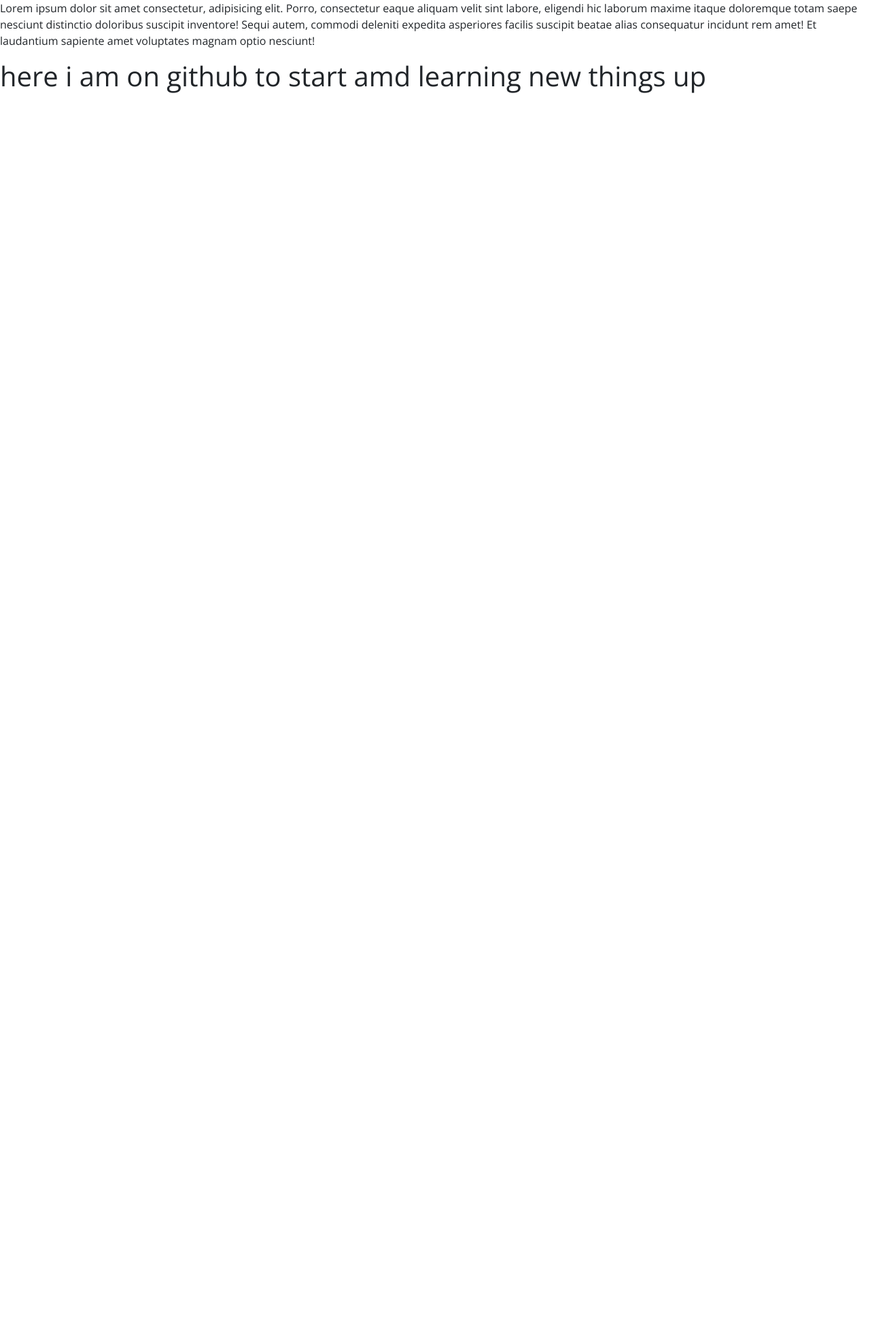
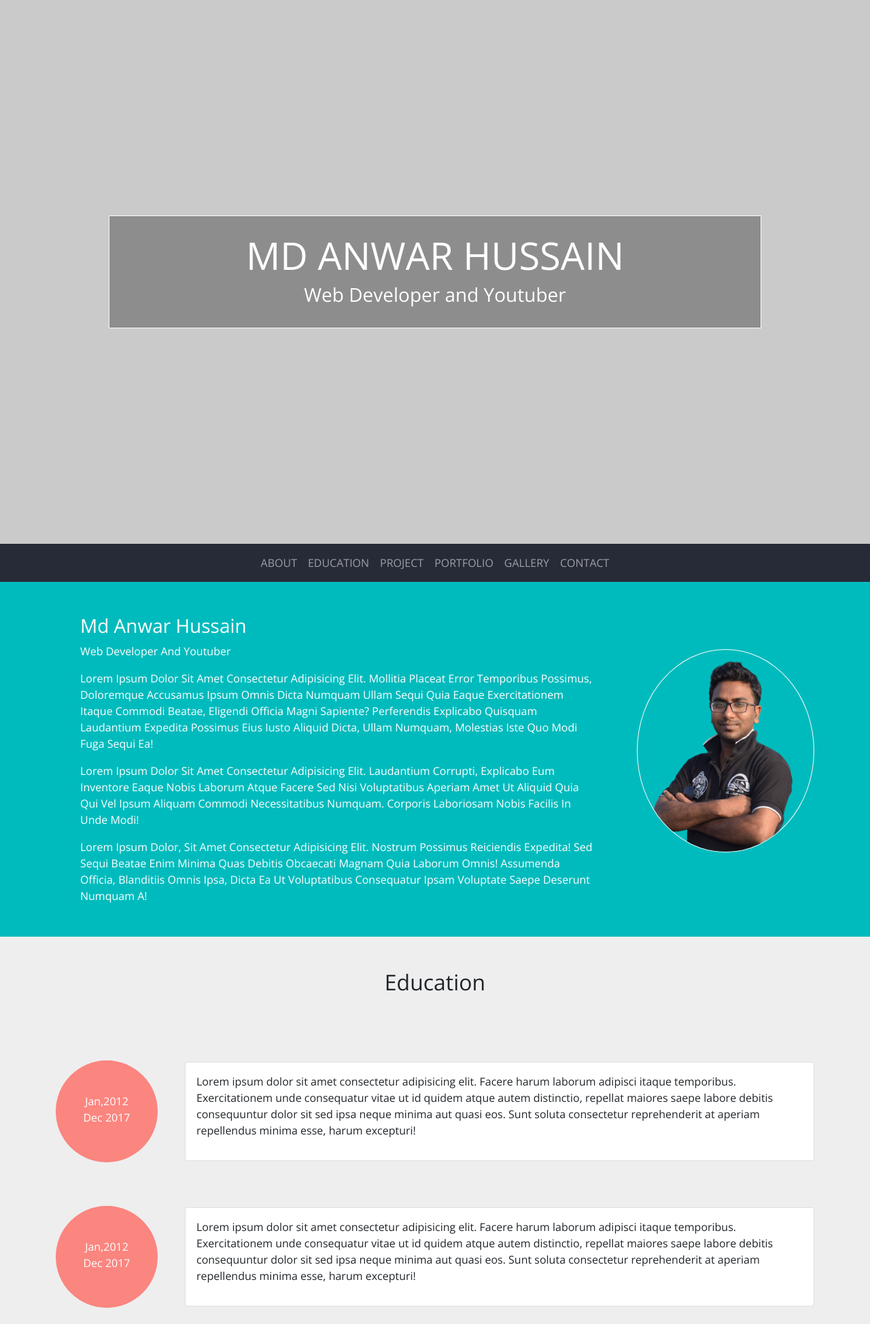
Before and after one commit to aponanwar/aponanwar.github.io, a PHP site: page / in a window 1280 px wide. Shown: the whole page at 68% size. Before the commit the page ends 137 px from the top, so only its background shows below. Run offline with PHP 8.4, Linux system fonts and the light colour scheme; some libraries are stand-ins or nearby versions.

Commit message:
updated portfolio

```diff
--- a/css/style.css
+++ b/css/style.css
@@ -1,3 +1,38 @@
 body {
     font-family: 'Open Sans', sans-serif;
 }
+
+.banner-container {
+    background-color: #CACACA;
+}
+
+.banner-column {
+    background-color: #8D8D8D;
+}
+
+.navbar-container {
+    background-color: #262B37;
+}
+
+.about-container {
+    background-color: #00BBBD;
+}
+
+.education-container {
+    background-color: #EEEEEF;
+}
+
+.bg-redtype {
+    background-color: #FB857F;
+}
+
+.redtype-color {
+    colors: #FB857F;
+}
+
+.circle {
+    background-color: #FB857F;
+    width: 150px;
+    height: 150px;
+    border-radius: 50%;
+}
--- a/index.html
+++ b/index.html
@@ -19,10 +19,151 @@
 
 <body>
 
-    <p>Lorem ipsum dolor sit amet consectetur, adipisicing elit. Porro, consectetur eaque aliquam velit sint labore, eligendi hic laborum maxime itaque doloremque totam saepe nesciunt distinctio doloribus suscipit inventore! Sequi autem, commodi deleniti
-        expedita asperiores facilis suscipit beatae alias consequatur incidunt rem amet! Et laudantium sapiente amet voluptates magnam optio nesciunt!
-    </p>
-    <h1> here i am on github to start amd learning new things up </h1>
+    <!-- this is banner section -->
+
+    <section class="banner-container container-fluid">
+        <div class="row vh-100">
+            <div class="col-md-9 banner-column m-auto text-center text-white p-4 border border-light">
+                <h1 class="display-4 font-weight-bolder">MD ANWAR HUSSAIN</h1>
+                <h3>Web Developer and Youtuber</h3>
+            </div>
+        </div>
+    </section>
+
+
+    <!-- navbar section -->
+
+    <nav class="navbar navbar-expand-lg navbar-dark navbar-container">
+        <div class="container-fluid">
+
+            <button class="navbar-toggler" type="button" data-bs-toggle="collapse" data-bs-target="#navbarSupportedContent" aria-controls="navbarSupportedContent" aria-expanded="false" aria-label="Toggle navigation">
+        <span class="navbar-toggler-icon"></span>
+      </button>
+            <div class="collapse navbar-collapse" id="navbarSupportedContent">
+                <ul class="navbar-nav m-auto mb-2 mb-lg-0 text-uppercase text-weight-bolder">
+
+                    <li class="nav-item">
+                        <a class="nav-link" href="#About">About</a>
+                    </li>
+                    <li class="nav-item">
+                        <a class="nav-link" href="#Education">Education</a>
+                    </li>
+                    <li class="nav-item">
+                        <a class="nav-link" href="#Project">Project</a>
+                    </li>
+                    <li class="nav-item">
+                        <a class="nav-link" href="#Portfolio">Portfolio</a>
+                    </li>
+                    <li class="nav-item">
+                        <a class="nav-link" href="#Gallery">Gallery</a>
+                    </li>
+                    <li class="nav-item">
+                        <a class="nav-link" href="#Contact">Contact</a>
+                    </li>
+
+                </ul>
+
+            </div>
+        </div>
+    </nav>
+
+    <!-- this is about section -->
+
+    <div class="about-container" id="About">
+        <div class="container">
+            <div class="row align-items-center justify-content-center">
+                <div class="col-md-9 text-capitalize p-5 text-white">
+                    <h3>md anwar hussain</h3>
+
+                    <p>web developer and youtuber</p>
+
+                    <p>Lorem ipsum dolor sit amet consectetur adipisicing elit. Mollitia placeat error temporibus possimus, doloremque accusamus ipsum omnis dicta numquam ullam sequi quia eaque exercitationem itaque commodi beatae, eligendi officia magni
+                        sapiente? Perferendis explicabo quisquam laudantium expedita possimus eius iusto aliquid dicta, ullam numquam, molestias iste quo modi fuga sequi ea!</p>
+
+                    <p>Lorem ipsum dolor sit amet consectetur adipisicing elit. Laudantium corrupti, explicabo eum inventore eaque nobis laborum atque facere sed nisi voluptatibus aperiam amet ut aliquid quia qui vel ipsum aliquam commodi necessitatibus
+                        numquam. Corporis laboriosam nobis facilis in unde modi!</p>
+
+                    Lorem ipsum dolor, sit amet consectetur adipisicing elit. Nostrum possimus reiciendis expedita! Sed sequi beatae enim minima quas debitis obcaecati magnam quia laborum omnis! Assumenda officia, blanditiis omnis ipsa, dicta ea ut voluptatibus consequatur
+                    ipsam voluptate saepe deserunt numquam a!
+                </div>
+                <div class="col-md-3 mb-4">
+                    <img src="/img/aponfinasmall.png" alt="rakibul" class="img-fluid rounded-circle border border-light">
+
+                </div>
+            </div>
+        </div>
+
+    </div>
+
+    <!-- this is education section -->
+
+    <div class="education-container">
+        <div class="container">
+            <div class="row text-center">
+                <div class="col py-5">
+                    <h2 class="redtype-color text-capitalize font-weight-bolder">education</h2>
+                </div>
+            </div>
+
+            <div class="row py-4 my-3 align-items-center justify-content-center">
+                <div class="col-md-2">
+                    <div class="circle text-center text-white text-capitalize">
+                        <p class="py-5">jan,2012 <br> dec 2017</p>
+
+                    </div>
+
+                </div>
+                <div class="col-md-10">
+                    <div class="card ml-3">
+                        <div class="card-body">
+                            <p>Lorem ipsum dolor sit amet consectetur adipisicing elit. Facere harum laborum adipisci itaque temporibus. Exercitationem unde consequatur vitae ut id quidem atque autem distinctio, repellat maiores saepe labore debitis consequuntur
+                                dolor sit sed ipsa neque minima aut quasi eos. Sunt soluta consectetur reprehenderit at aperiam repellendus minima esse, harum excepturi!</p>
+                        </div>
+                    </div>
+                </div>
+            </div>
+
+            <div class="row py-4 my-3 align-items-center justify-content-center">
+                <div class="col-md-2">
+                    <div class="circle text-center text-white text-capitalize">
+                        <p class="py-5">jan,2012 <br> dec 2017</p>
+
+                    </div>
+
+                </div>
+                <div class="col-md-10">
+                    <div class="card ml-3">
+                        <div class="card-body">
+                            <p>Lorem ipsum dolor sit amet consectetur adipisicing elit. Facere harum laborum adipisci itaque temporibus. Exercitationem unde consequatur vitae ut id quidem atque autem distinctio, repellat maiores saepe labore debitis consequuntur
+                                dolor sit sed ipsa neque minima aut quasi eos. Sunt soluta consectetur reprehenderit at aperiam repellendus minima esse, harum excepturi!</p>
+                        </div>
+                    </div>
+                </div>
+            </div>
+        </div>
+
+
+    </div>
+
+
+
+
+
+
+
+
+
+
+
+
+
+
+
+
+
+
+
+
 
 
 
```
Also changed, not shown: img/apon-removebg-preview.png (added), img/aponfinasmall.png (added).
